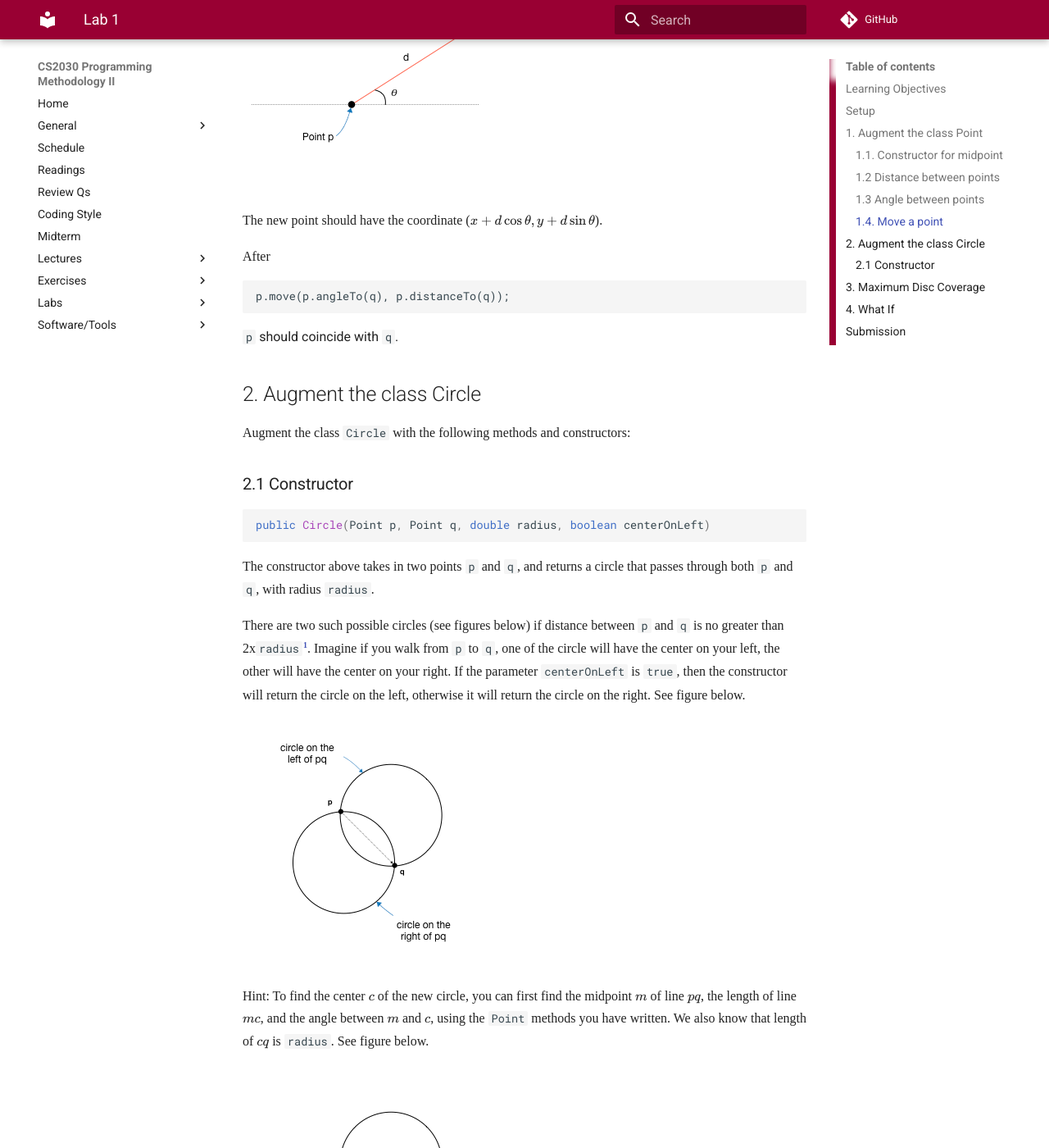
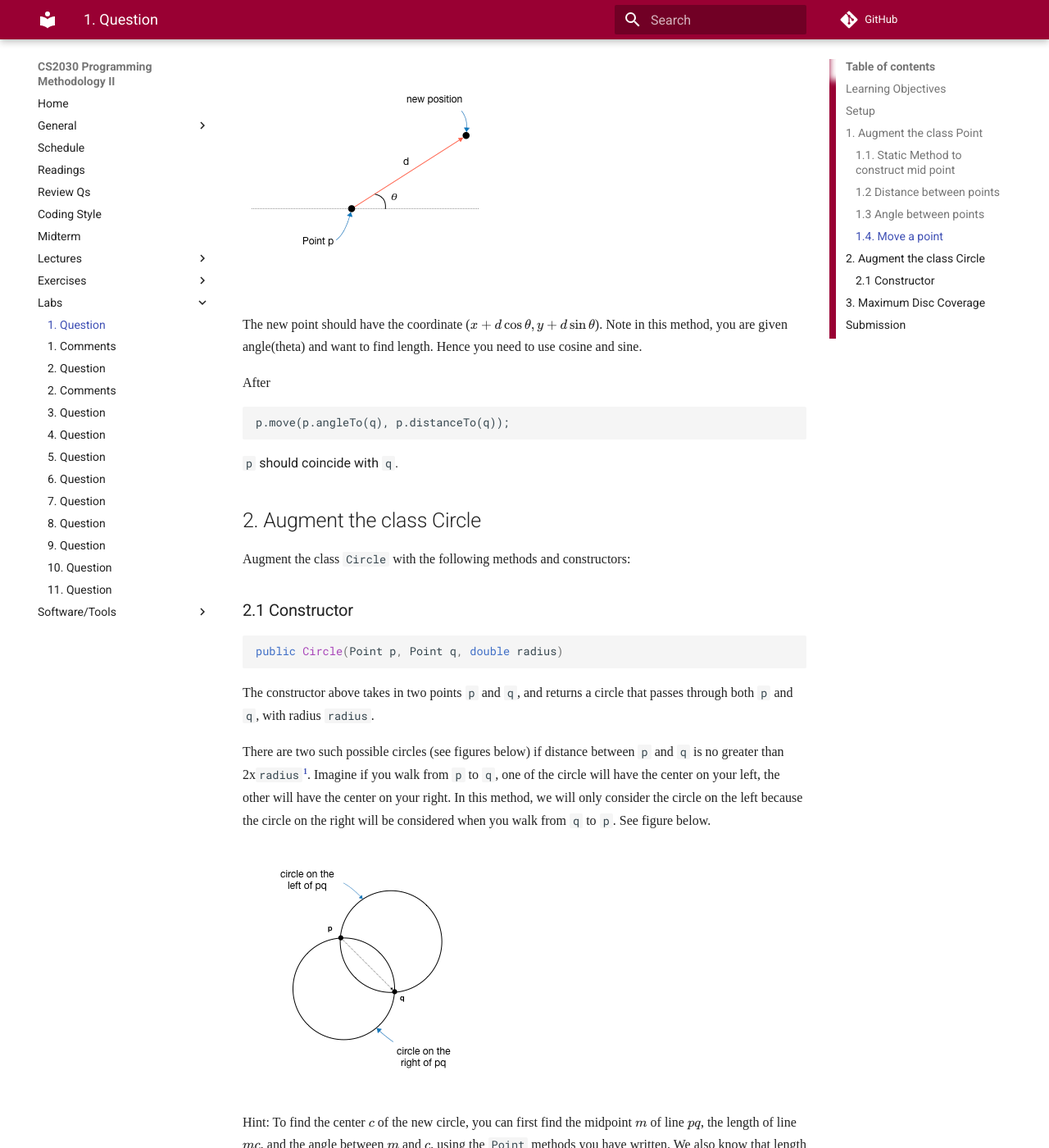
Before and after one commit to nus-cs2030/1718-s2, an MkDocs documentation site: the page built from docs/lab0.md, in a window 1280 px wide and 1400 px high, scrolled down 2921 px. Shown: the whole window at 82% size. Built offline with MkDocs 1.6.1 and Material for MkDocs 9.7.7, drawn with Linux system fonts in a browser that asks for light colours; some web fonts are replaced; formulas are drawn with MathJax 3; comment, search, counter and statistics services are not loaded; old or Windows-style settings are respelled for this version of MkDocs; some of the changed text lies outside the part shown.

Commit message:
update on content of lab0

````diff
--- a/docs/lab1.md
+++ b/docs/lab0.md
@@ -34,9 +34,9 @@
 Augment the class `Point` with the following public methods and constructors.
 You may find the static methods provided by [`java.lang.Math`](https://docs.oracle.com/javase/8/docs/api/java/lang/Math.html) useful.
 
-### 1.1. Constructor for midpoint
+### 1.1. Static Method to construct mid point
 ```Java
-public Point(Point p, Point q)
+public static Point midPoint(Point p, Point q)
 ```
 
 Given two points `p` and `q`, create and return the midpoint of `p` and `q`.
@@ -53,7 +53,7 @@
 public double angleTo(Point q)
 ```
 
-This method returns the angle between the current point and point `q`.  In the figure below, it returns the angle $\theta$.  You can compute this using the `atan2()` function.  For instance,
+This method returns the angle between the current point and point `q`.  In the figure below, it returns the angle $\theta$.  You can compute this using the `atan2()` function. For instance,
 ```Java
 Point p = new Point(0, 0);
 p.angleTo(new Point(1, 1));
@@ -63,6 +63,7 @@
 0.7853981633974483
 ```
 which is $\pi/4$.
+
 ```
 p.angleTo(new Point(1, 0));
 ```
@@ -70,6 +71,11 @@
 ```
 0.0
 ```
+
+`atan2()` takes in 2 double as arguments for coordinate x & y. It returns theta, the angle in radian, counted in
+anti-clockwise direction with respect to origin. One mathematical trick here is if you subtract the coordinates
+of `Point p` from `Point q`, you basically reduce `Point p` to be an origin.
+For more detail, please refer to https://docs.oracle.com/javase/8/docs/api/java/lang/Math.html#atan2-double-double-
 
 ![Angle To](figures/lab01/lab01.001.png)
 
@@ -83,6 +89,8 @@
 ![Move point with distance and angle](figures/lab01/lab01.002.png)
 
 The new point should have the coordinate ($x + d\cos\theta, y + d\sin\theta$).
+Note in this method, you are given angle(theta) and want to find length. Hence
+you need to use cosine and sine.
 
 After
 ```
@@ -96,12 +104,12 @@
 
 ### 2.1 Constructor
 ```Java
-public Circle(Point p, Point q, double radius, boolean centerOnLeft)
+public Circle(Point p, Point q, double radius)
 ```
 
 The constructor above takes in two points `p` and `q`, and returns a circle  that passes through both `p` and `q`, with radius `radius`.
 
-There are two such possible circles (see figures below) if distance between `p` and `q` is no greater than 2x`radius`[^1].  Imagine if you walk from `p` to `q`, one of the circle will have the center on your left, the other will have the center on your right.  If the parameter `centerOnLeft` is `true`, then the constructor will return the circle on the left, otherwise it will return the circle on the right.  See figure below.
+There are two such possible circles (see figures below) if distance between `p` and `q` is no greater than 2x`radius`[^1].  Imagine if you walk from `p` to `q`, one of the circle will have the center on your left, the other will have the center on your right. In this method, we will only consider the circle on the left because the circle on the right will be considered when you walk from `q` to `p`. See figure below.
 
 ![Constructor for Circle from two points](figures/lab01/lab01.003.png)
 
@@ -146,9 +154,6 @@
 ```
 (The output `4` above is a sample only -- it might not be the correct answer)
 
-## 4. What If
-
-Suppose now, hypothetically, we replace Point's implementation with one that represents a point with polar coordinates internally, but has exactly the same public methods and constructors.  How many lines of code in `MaxDiscCover.java` and `Circle.java` do you need to change?
 
 ## Submission
 
@@ -159,4 +164,4 @@
 
 which will copy your the three java files `MaxDiscCover.java`, `Point.java`, and `Circle.java` (and nothing else) from your `~/lab01` directory on `cs2030-i` to an internal grading directory.
 
-You can submit multiple times, but only the most recent submission will be graded.
+You can submit multiple times, but only the most recent submission will be graded. This lab is a warm-up lab, which will not be graded.
````
Also changed, not shown: other parts of docs/lab0.md (+2 -2 lines).
